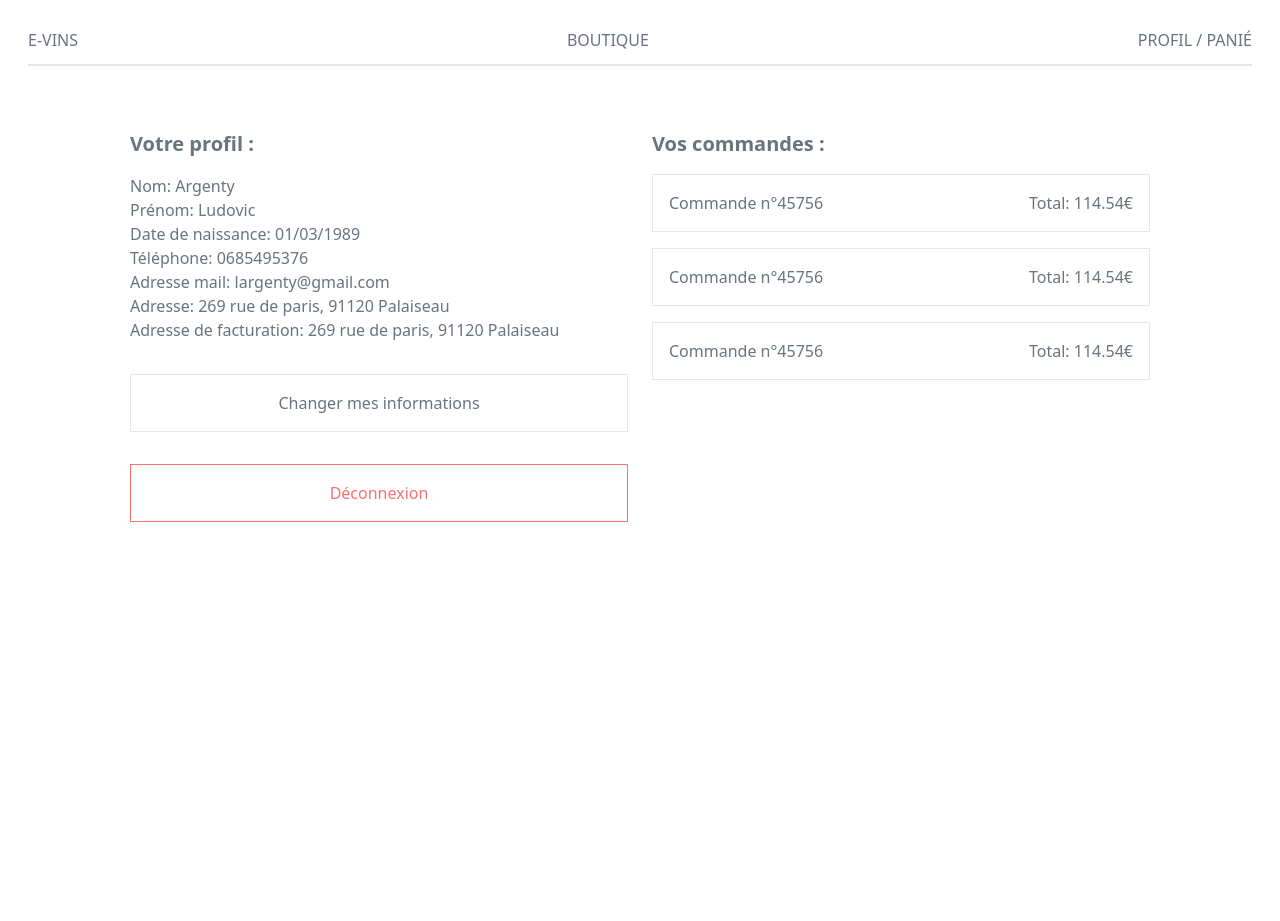
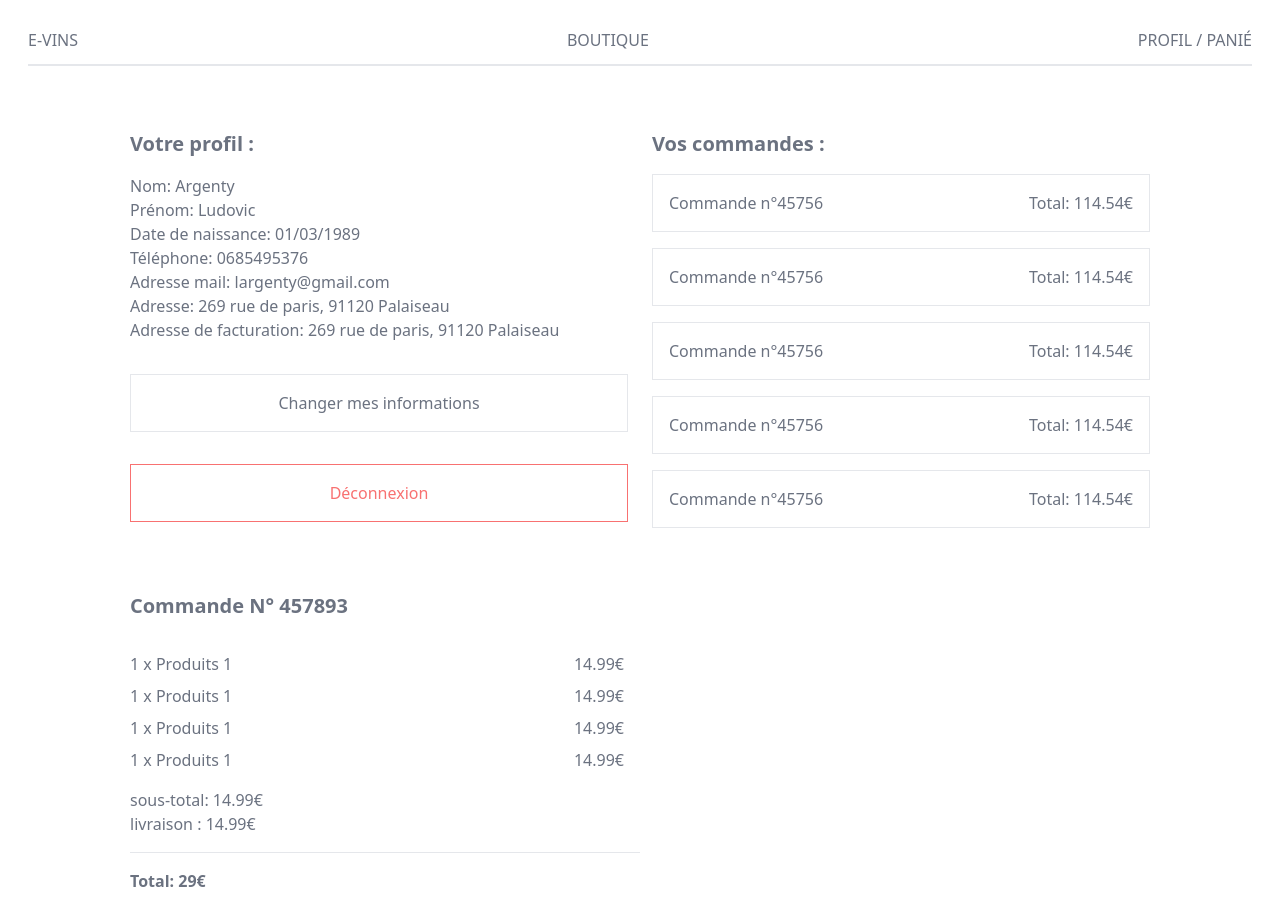
Before and after one commit to Largenty/e-commerce, a React (Create React App) app: page / in a window 1280 px wide. Before the commit the page ends 800 px from the top, so only its background shows below. Built offline with nearby package versions, Linux system fonts and the light colour scheme.

Commit message:
order template

```diff
--- a/src/App.js
+++ b/src/App.js
@@ -3,6 +3,7 @@ import Home from "./components/Home/Home";
 import NavBar from "./components/NavBar/NavBar";
 import SingleItem from "./components/Product/SingleItem/SingleItem";
 import Profil from "./components/Profil/Profil";
+import SingleOrder from "./components/Profil/ProfilOrder/Order/SingleOrder/SingleOrder";
 import ShoppingCart from "./components/ShoppingCart/ShoppingCart";
 
 function App() {
@@ -13,6 +14,7 @@ function App() {
       <ShoppingCart />
       <SingleItem /> */}
       <Profil />
+      <SingleOrder />
     </div>
   );
 }
--- /dev/null
+++ b/src/components/Profil/ProfilOrder/Order/OrderComponent/OrderComponent.js
@@ -0,0 +1,10 @@
+import React from 'react'
+
+export default function OrderComponent() {
+  return (
+    <div className="flex justify-between hover:border-green-400 hover:text-green-400 border w-full p-4 mt-4 cursor-pointer">
+    <p>Commande n°45756</p>
+    <p>Total: 114.54€</p>
+  </div>
+  )
+}
--- /dev/null
+++ b/src/components/Profil/ProfilOrder/Order/OrderList/OrderList.js
@@ -0,0 +1,15 @@
+import React from "react";
+import OrderComponent from "../OrderComponent/OrderComponent";
+
+
+export default function OrderList() {
+  return (
+    <div className="mt-4">
+      <OrderComponent />
+      <OrderComponent />
+      <OrderComponent />
+      <OrderComponent />
+      <OrderComponent />
+    </div>
+  );
+}
--- /dev/null
+++ b/src/components/Profil/ProfilOrder/Order/SingleOrder/SingleOrder.js
@@ -0,0 +1,56 @@
+import React from "react";
+
+export default function SingleOrder() {
+  return (
+    <main className="">
+      <div className="flex w-full mt-8 justify-center">
+        <div className="w-5/6 mt-8 ">
+          <h3 className="font-bold text-xl">Commande N° 457893</h3>
+          <div className="mt-8">
+            <div className="flex justify-between mr-4 w-1/2 mb-2 ">
+              <p>
+                <span>1</span> x Produits 1
+              </p>
+              <div className="flex ">
+                <p className="mr-4">14.99€</p>
+              </div>
+            </div>
+            <div className="flex justify-between mr-4 w-1/2 mb-2 ">
+              <p>
+                <span>1</span> x Produits 1
+              </p>
+              <div className="flex ">
+                <p className="mr-4">14.99€</p>
+              </div>
+            </div>
+            <div className="flex justify-between mr-4 w-1/2 mb-2 ">
+              <p>
+                <span>1</span> x Produits 1
+              </p>
+              <div className="flex ">
+                <p className="mr-4">14.99€</p>
+              </div>
+            </div>
+            <div className="flex justify-between mr-4 w-1/2 mb-2 ">
+              <p>
+                <span>1</span> x Produits 1
+              </p>
+              <div className="flex ">
+                <p className="mr-4">14.99€</p>
+              </div>
+            </div>
+          </div>
+          <div className="mt-4 border-b pb-4 w-1/2">
+            <p>
+              sous-total: <span>14.99€</span>
+            </p>
+            <p>
+              livraison : <span>14.99€</span>
+            </p>
+          </div>
+          <p className="mt-4 font-bold">Total: 29€</p>
+        </div>
+      </div>
+    </main>
+  );
+}
--- a/src/components/Profil/ProfilOrder/ProfilOrder.js
+++ b/src/components/Profil/ProfilOrder/ProfilOrder.js
@@ -1,27 +1,11 @@
-import React from 'react'
+import React from "react";
+import OrderList from "./Order/OrderList/OrderList";
 
 export default function ProfilOrder() {
   return (
     <section className="w-1/2 ml-4">
-
       <h3 className="font-bold text-xl">Vos commandes :</h3>
-
-      <div className="mt-4">
-        <div className="flex justify-between hover:border-green-400 hover:text-green-400 border w-full p-4 mt-4 cursor-pointer">
-          <p>Commande n°45756</p>
-          <p>Total: 114.54€</p>
-        </div>
-        <div className="flex justify-between hover:border-green-400 hover:text-green-400 border w-full p-4 mt-4 cursor-pointer">
-          <p>Commande n°45756</p>
-          <p>Total: 114.54€</p>
-        </div>
-        <div className="flex justify-between hover:border-green-400 hover:text-green-400 border w-full p-4 mt-4 cursor-pointer">
-          <p>Commande n°45756</p>
-          <p>Total: 114.54€</p>
-        </div>
-      </div>
-
-
+      <OrderList />
     </section>
-  )
+  );
 }
```
